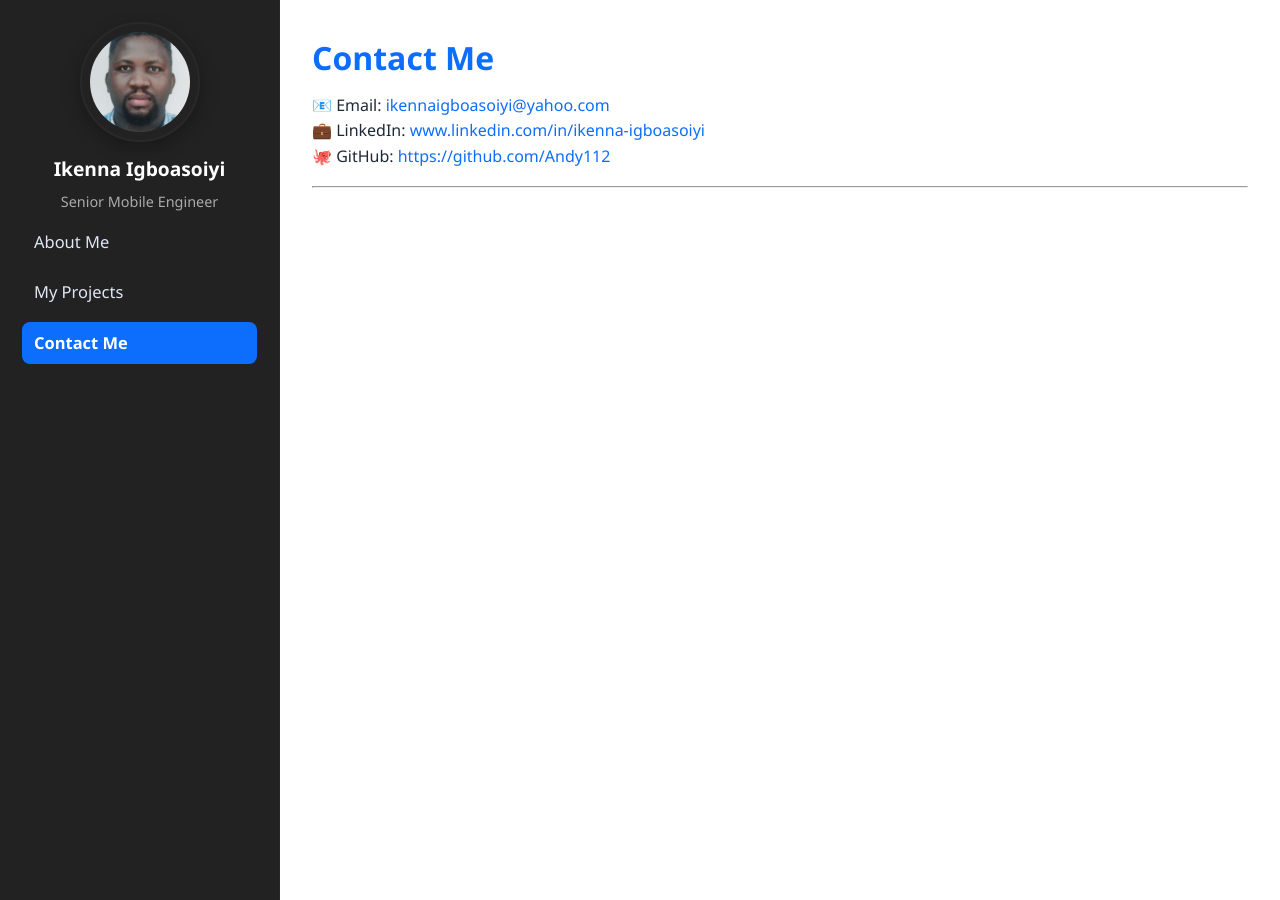
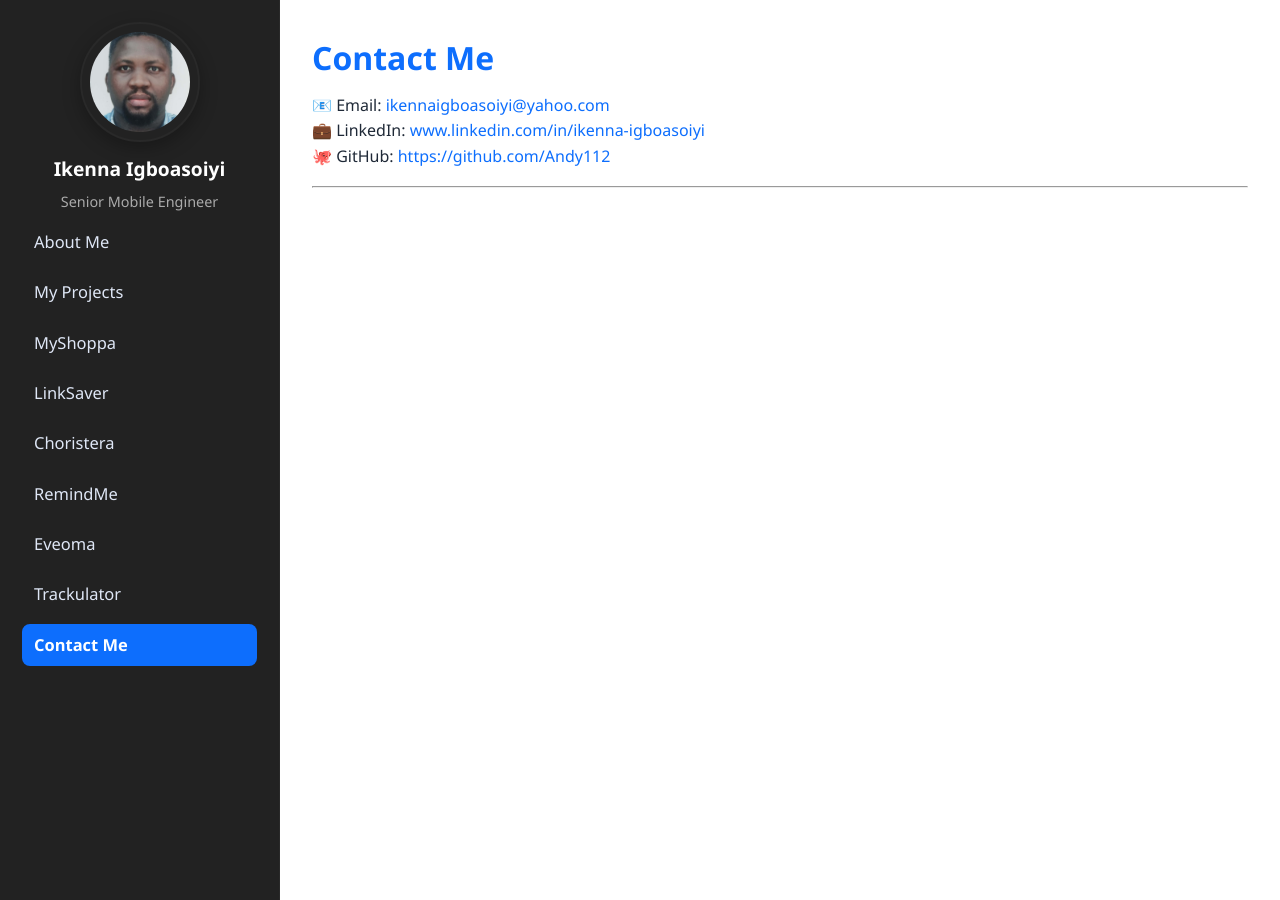
Before and after one commit to Andy112/ikenna-portfolio, a Jekyll site: the page built from contact.md, in a window 1280 px wide. Built offline with Jekyll 4.4.1, drawn with Linux system fonts in a browser that asks for light colours.

Commit message:
Update default.html

```diff
--- a/_layouts/default.html
+++ b/_layouts/default.html
@@ -28,6 +28,14 @@
           </li>
           <li class="{% if page.url contains '/projects' %}active{% endif %}">
             <a href="{{ '/projects' | relative_url }}">My Projects</a>
+            <ul class="submenu">
+              <li><a href="{{ '/projects/my-shoppa' | relative_url }}">MyShoppa</a></li>
+              <li><a href="{{ '/projects/link-saver' | relative_url }}">LinkSaver</a></li>
+              <li><a href="{{ '/projects/choristera' | relative_url }}">Choristera</a></li>
+              <li><a href="{{ '/projects/remind-me' | relative_url }}">RemindMe</a></li>
+              <li><a href="{{ '/projects/eveoma' | relative_url }}">Eveoma</a></li>
+              <li><a href="{{ '/projects/trackulator' | relative_url }}">Trackulator</a></li>
+            </ul>
           </li>
           <li class="{% if page.url contains '/contact' %}active{% endif %}">
             <a href="{{ '/contact' | relative_url }}">Contact Me</a>
```
